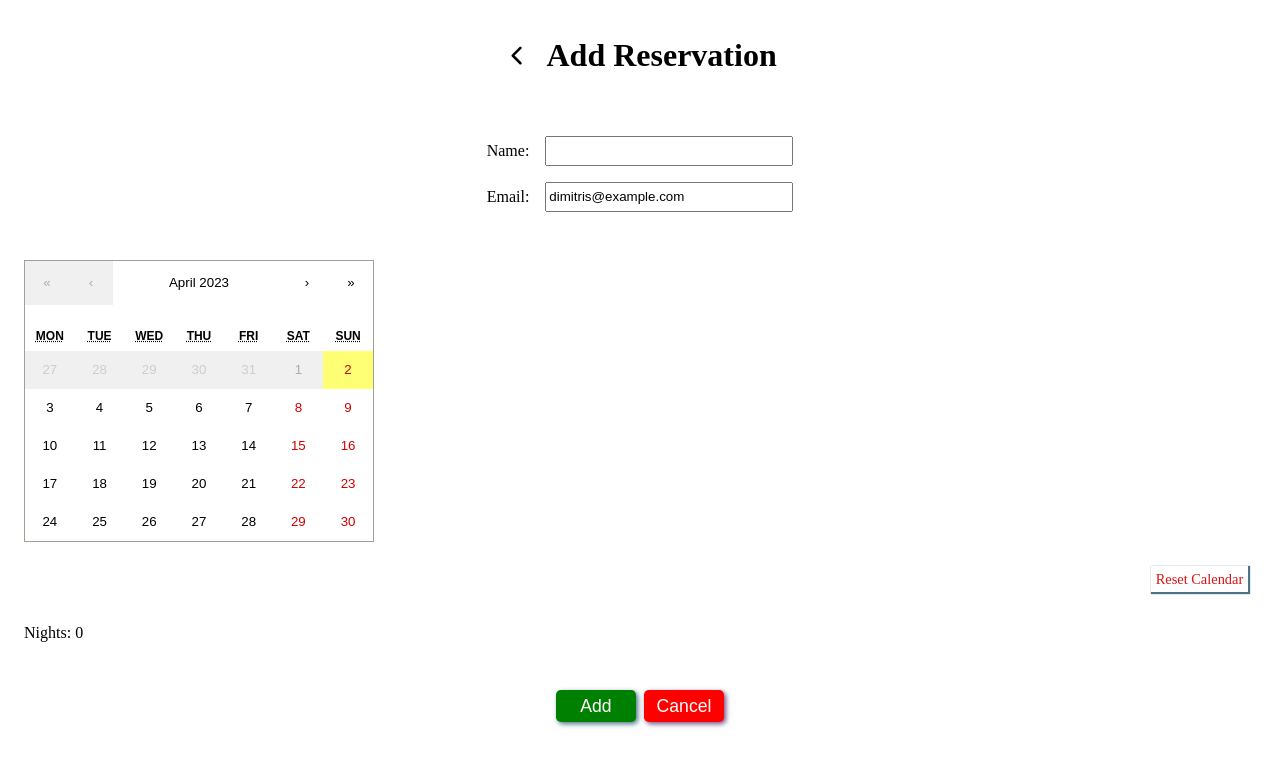
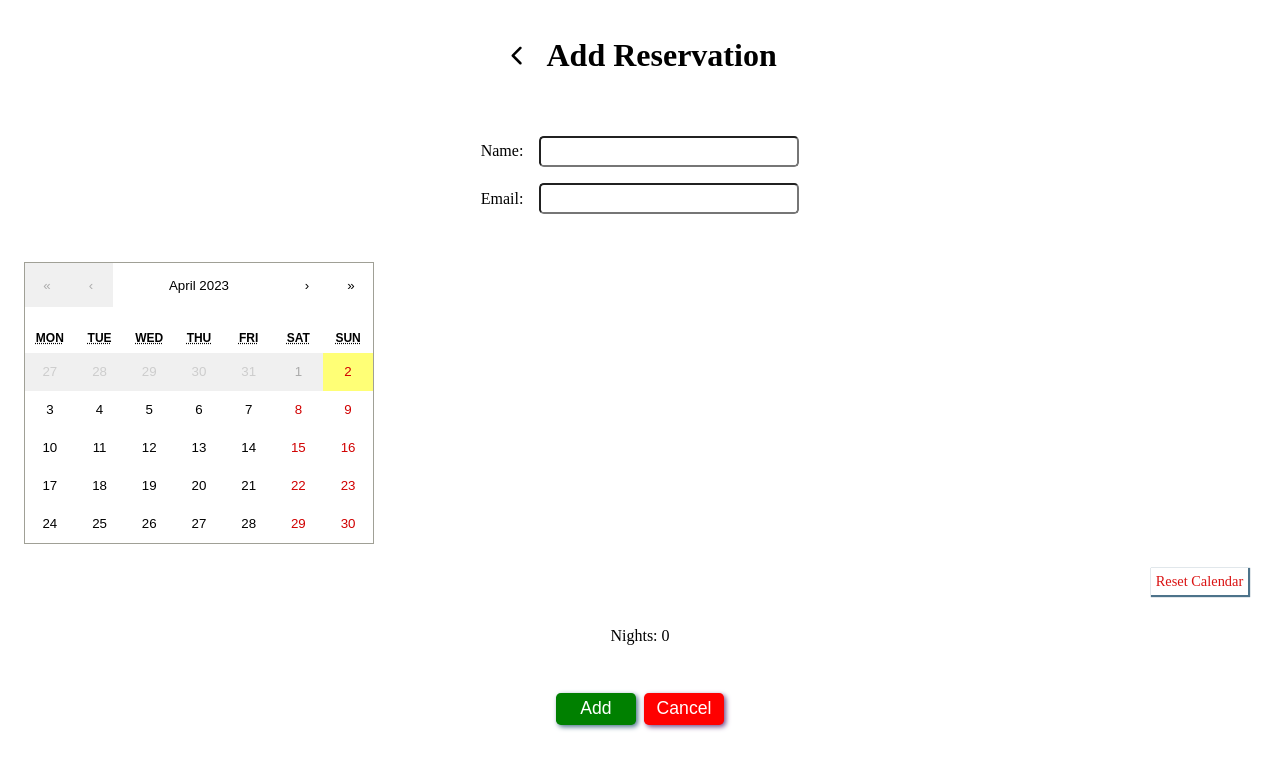
Before and after one commit to dimitris-zournatsidis/react-booking, a React (Create React App) app in the folder frontend/: page /book in a window 1280 px wide. Shown: the top 770 px of the page. Built offline with nearby package versions, Linux system fonts and the light colour scheme.

Commit message:
vol.3 of clean-up

```diff
--- a/frontend/src/pages/Book/Book.css
+++ b/frontend/src/pages/Book/Book.css
@@ -17,13 +17,11 @@
 }
 
 .input_field {
-  height: 1.5rem;
+  height: 1.7rem;
   width: 15rem;
+  border-radius: 0.3rem;
+  padding: 0 0.5rem;
   outline: none;
-}
-
-.calendar_container {
-  /* margin-bottom: 2rem; */
 }
 
 .reset_calendar_container {
@@ -45,7 +43,7 @@
 }
 
 .nights_container {
-
+  text-align: center;
 }
 
 .buttons_container {
--- a/frontend/src/pages/Book/Book.tsx
+++ b/frontend/src/pages/Book/Book.tsx
@@ -12,7 +12,7 @@ export default function Book() {
   const id = uuidv4();
   const navigate = useNavigate();
   const [name, setName] = useState('');
-  const [email, setEmail] = useState('dimitris@example.com');
+  const [email, setEmail] = useState('');
   const [value, onChange] = useState<any>([]);
 
   function isEmailValid(val: string) {
@@ -25,8 +25,8 @@ export default function Book() {
   }
 
   useEffect(() => {
-    console.log('date!!!', dayjs(value).format('DD-MM-YYYY'));
-    console.log('dateValue', value.length);
+    // console.log('date!!!', dayjs(value).format('DD-MM-YYYY'));
+    // console.log('dateValue', value.length);
   });
 
   function handleAdd() {
@@ -97,7 +97,7 @@ export default function Book() {
         </div>
       </div>
 
-      <div className='calendar_container'>
+      <div>
         <Calendar
           onChange={onChange}
           value={value}
```
